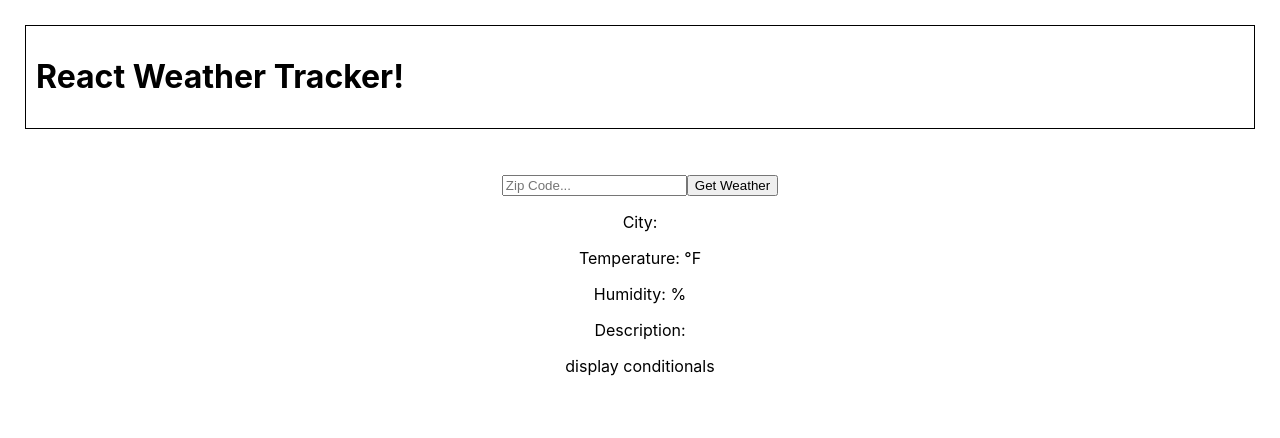
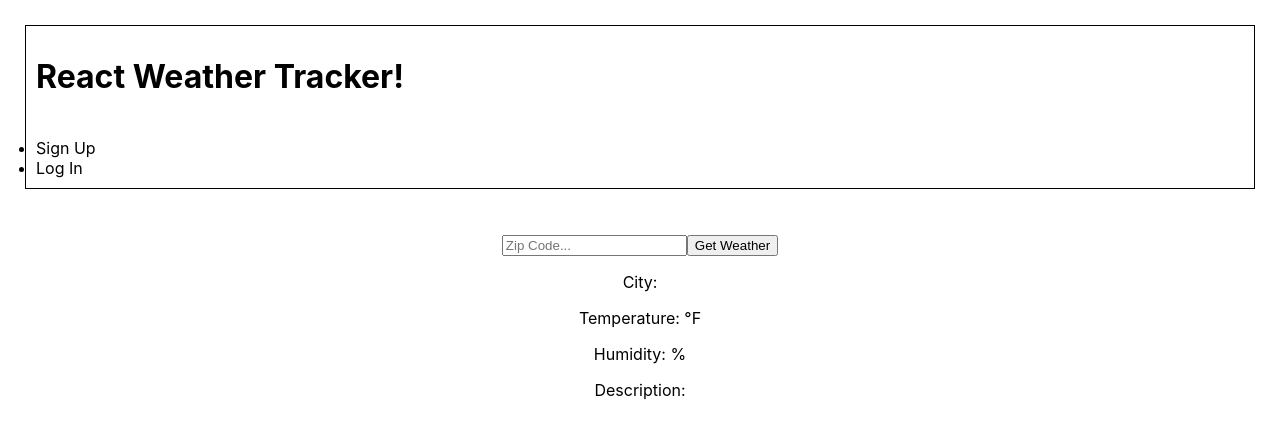
Before and after one commit to naveyonac/weather-react, a React (Create React App) app in the folder weather/: page / in a window 1280 px wide. Shown: the top 438 px of the page. Built offline with nearby package versions, Linux system fonts and the light colour scheme.

Commit message:
deployed app to surge

```diff
--- a/weather/src/App.css
+++ b/weather/src/App.css
@@ -42,3 +42,7 @@
   border: 1px solid black;
   padding: 10px;
 }
+
+.NavButtons {
+  display: inline;
+}
--- a/weather/src/App.js
+++ b/weather/src/App.js
@@ -13,7 +13,8 @@ class App extends Component {
     name: '',
     temp: '',
     humidity: '',
-    description: ''
+    description: '',
+    condition: ''
   }
   getWeather = async (e) => {
   e.preventDefault()
@@ -24,7 +25,8 @@ class App extends Component {
           temp: response.data.main.temp,
           name: response.data.name,
           humidity: response.data.main.humidity,
-          description: response.data.weather[0].description
+          description: response.data.weather[0].description,
+          condition: response.data.weather[0].main
         })
       })
     }
@@ -33,13 +35,17 @@ class App extends Component {
       <div className="App">
         <div className='Menu'>
           <h1>React Weather Tracker!</h1>
+          <ul className='NavButtons'>
+            <li>Sign Up</li>
+            <li>Log In</li>
+          </ul>
         </div>
         <div className='Form'>
           <Form getWeather={this.getWeather}/>
         </div>
 
           <Weather weather={this.state}/>
-          <Conditions />
+          <Conditions condition={this.state.condition}/>
       </div>
     );
   }
--- a/weather/src/components/conditions.js
+++ b/weather/src/components/conditions.js
@@ -1,10 +1,20 @@
 import React, { Component } from 'react';
 
 class conditions extends Component {
+    // displayCondition = () => {
+    //     if (this.props.condition === 'Rain') {
+    //         console.log('rain')
+    //     }
+    // }
+    componentDidMount() {
+        if (this.props.condition === 'Rain') {
+                    console.log('rain')
+                }
+    }
     render() {
         return (
             <div>
-                <p>display conditionals</p>
+                {this.props.condition}
             </div>
         );
     }
```
Also changed, not shown: 2 other files (tests, documents, lock files or other folders).
